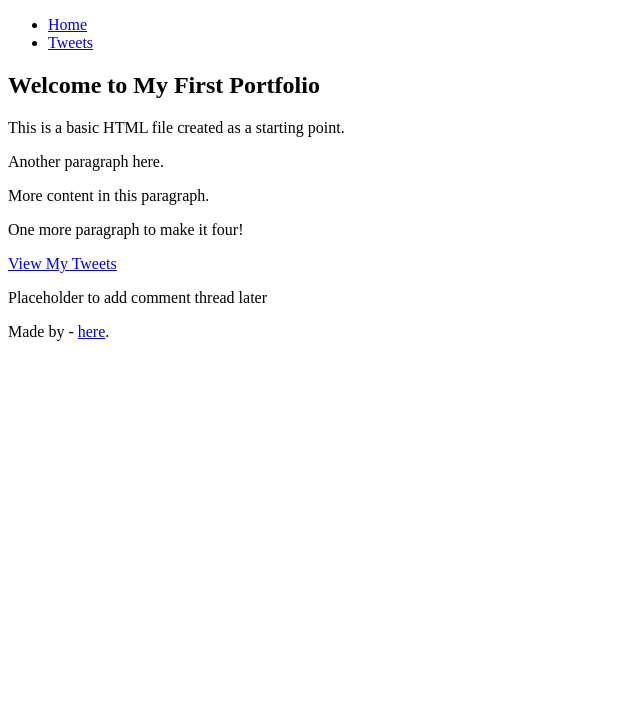
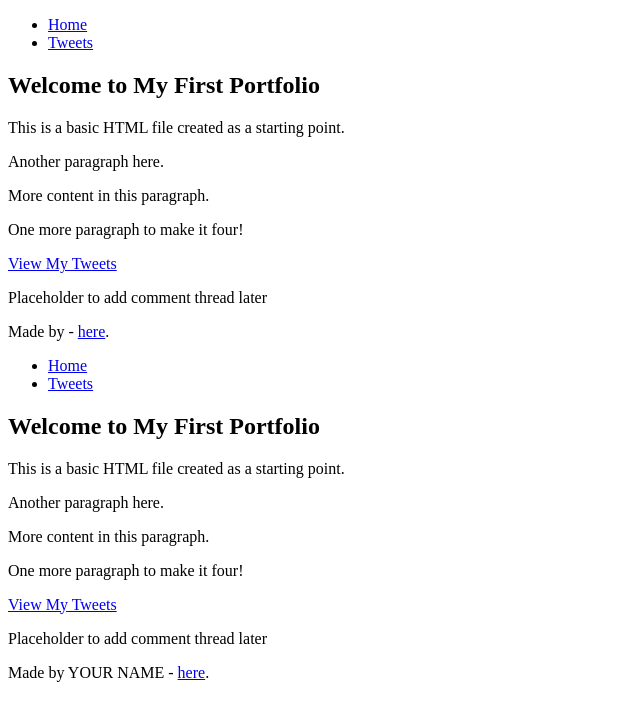
Before and after one commit to issam-os/My_First_Portfolio, a plain HTML site: page html_basic/index.html in a window 1280 px wide. Shown: the whole page, without its empty margins (0-640 px from the left). Drawn offline with Linux system fonts and the light colour scheme.

Commit message:
Update index.html

```diff
--- a/html_basic/index.html
+++ b/html_basic/index.html
@@ -35,3 +35,40 @@
     </footer>
 </body>
 </html>
+<!DOCTYPE html>
+<html lang="en">
+<head>
+    <meta charset="UTF-8">
+    <meta name="viewport" content="width=device-width, initial-scale=1.0">
+    <title>Homepage</title>
+</head>
+<body>
+    <!-- Header Section -->
+    <header>
+        <ul>
+            <li><a href="index.html">Home</a></li>
+            <li><a href="tweets.html">Tweets</a></li>
+        </ul>
+    </header>
+
+    <!-- Main Section -->
+    <main>
+        <article>
+            <h1>Welcome to My First Portfolio</h1>
+            <p>This is a basic HTML file created as a starting point.</p>
+            <p>Another paragraph here.</p>
+            <p>More content in this paragraph.</p>
+            <p>One more paragraph to make it four!</p>
+            <p><a href="tweets.html">View My Tweets</a></p>
+        </article>
+        <aside>
+            <p>Placeholder to add comment thread later</p>
+        </aside>
+    </main>
+
+    <!-- Footer Section -->
+    <footer>
+        <p>Made by YOUR NAME - <a href="https://example.com" target="_blank">here</a>.</p>
+    </footer>
+</body>
+</html>
```
